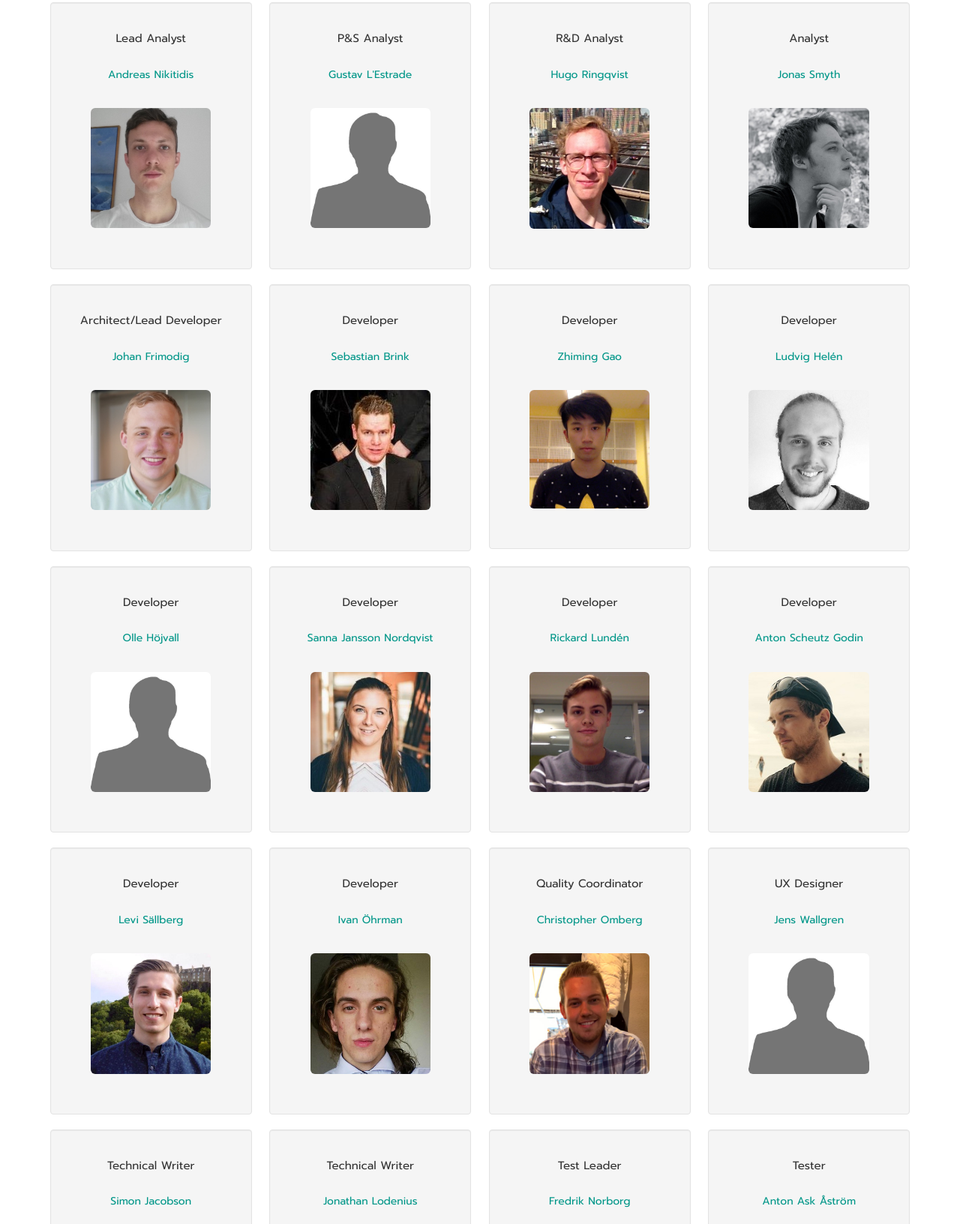
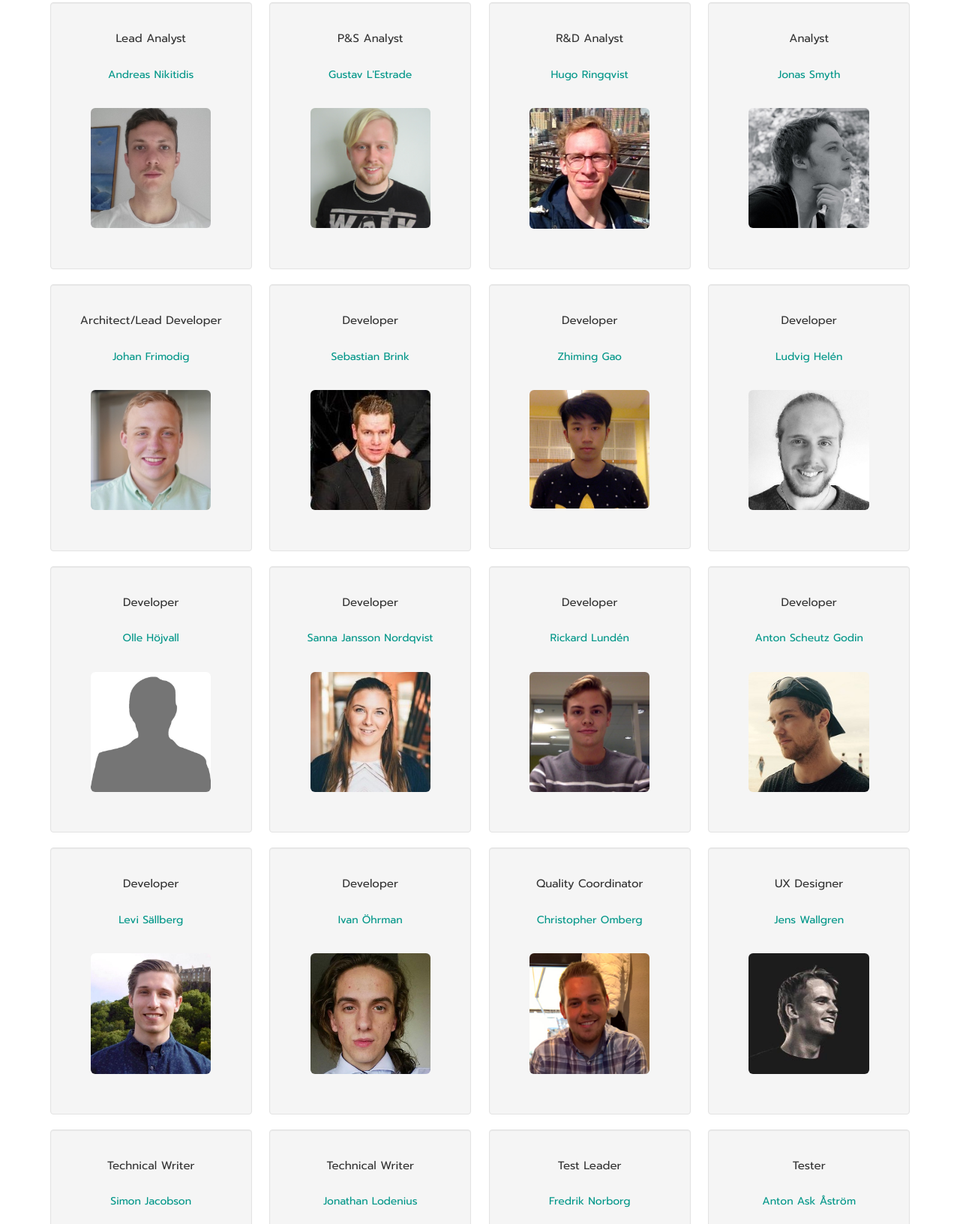
Before and after one commit to bossom/Seed, a plain HTML site: page index.html in a window 1280 px wide. Shown: the part 1119-2751 px from the top of the page at 75% size. Drawn offline with Linux system fonts and the light colour scheme.

Commit message:
More pictures

```diff
--- a/index.html
+++ b/index.html
@@ -114,7 +114,7 @@
           <br>
           <a href="mailto:gusle521@student.liu.se">Gustav L'Estrade</a>
           <div class="imgdiv">
-            <img src="img/noimage.jpg" class="img-responsive img-rounded">
+            <img src="img/gustav.jpg" class="img-responsive img-rounded">
           </div>
         </div>
         <div class="col-xs-12 col-sm-3 col-md-3 col-lg-3 well">
@@ -239,7 +239,7 @@
           <br>
           <a href="mailto:jenwa917@student.liu.se">Jens Wallgren</a>
           <div class="imgdiv">
-            <img src="img/noimage.jpg" class="img-responsive img-rounded">
+            <img src="img/jens.jpg" class="img-responsive img-rounded">
           </div>
         </div>
       </div>
```
Also changed, not shown: img/gustav.JPG (added), img/jens.jpg (added).
